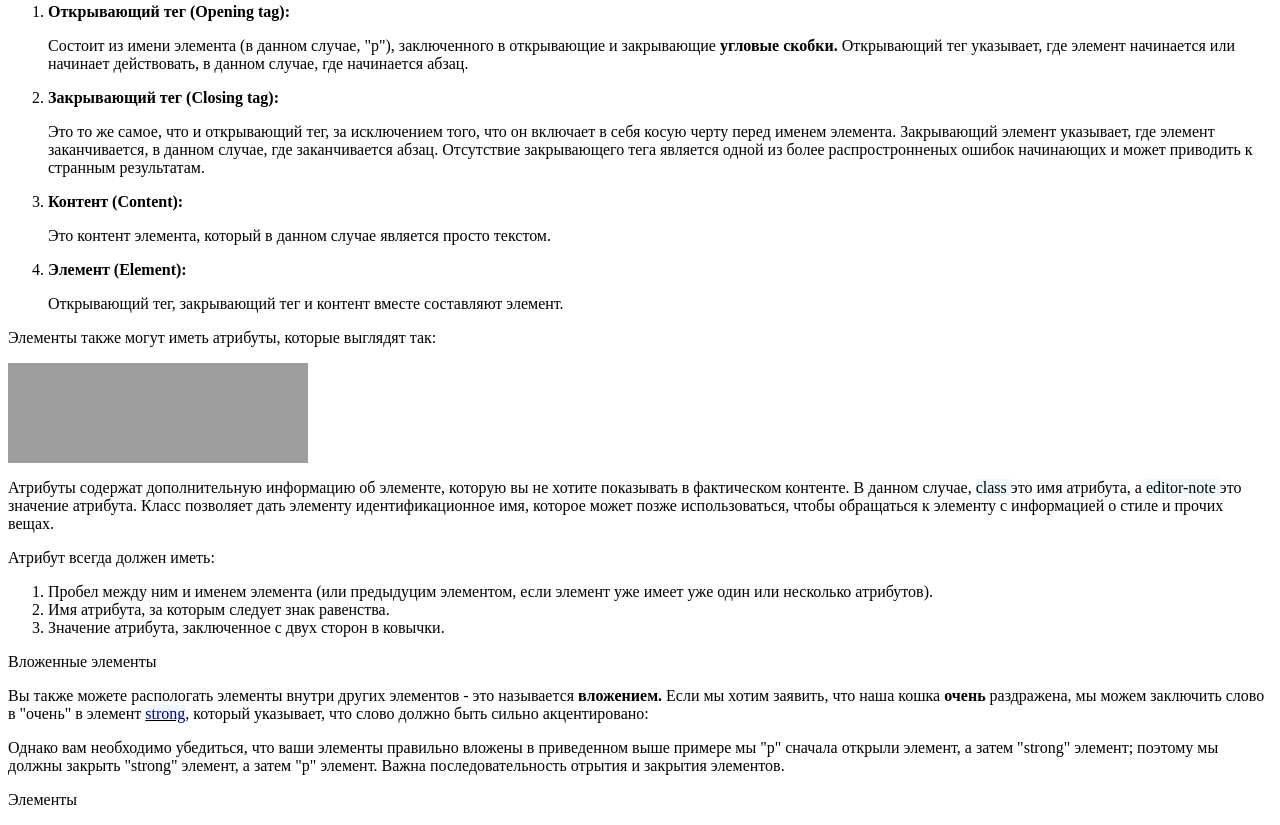
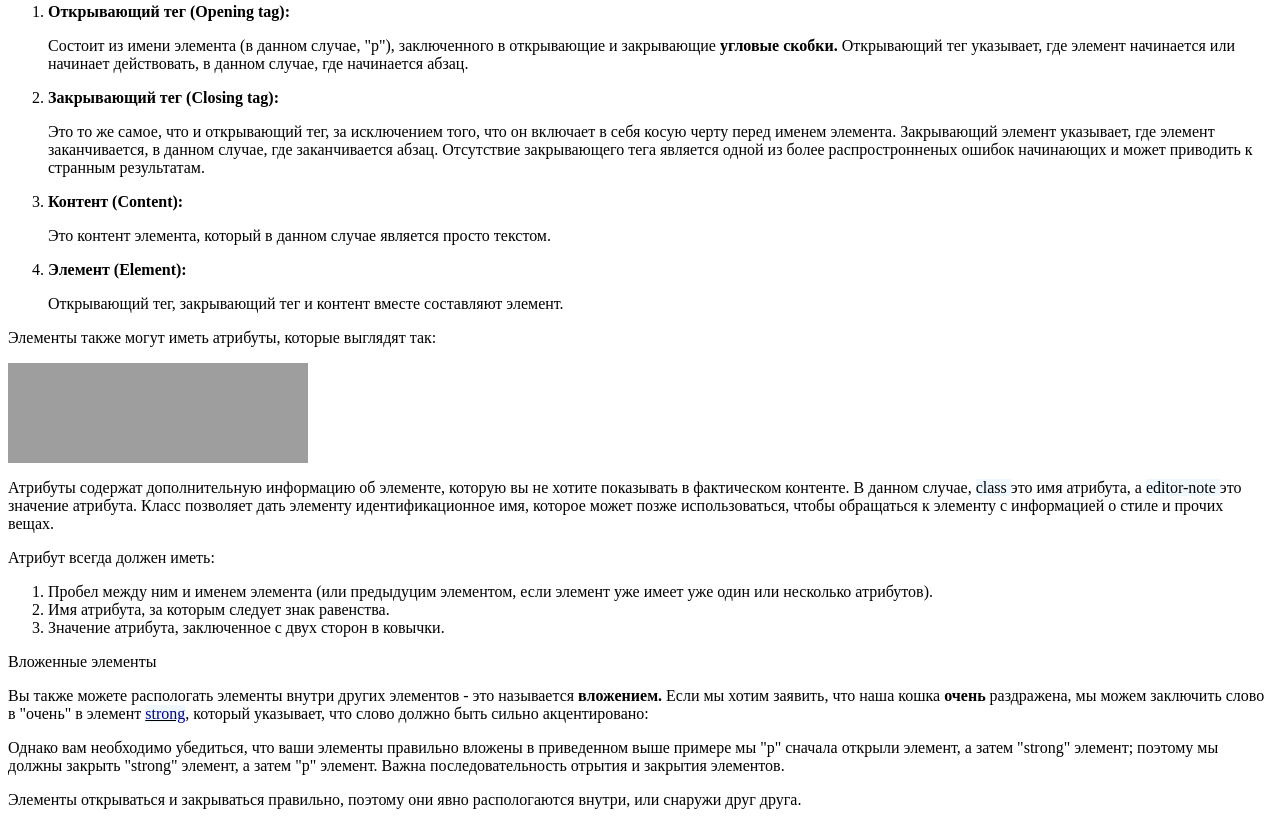
Before and after one commit to Oleksandra-y/homework, a plain HTML site: page index.html in a window 1280 px wide. Shown: the part 604-1429 px from the top of the page. Drawn offline with Linux system fonts and the light colour scheme; grey boxes are pictures that could not be loaded.

Commit message:
открываются

```diff
--- a/index.html
+++ b/index.html
@@ -39,7 +39,7 @@
     <p>Вложенные элементы </p>
     <p>Вы также можете распологать элементы внутри других элементов - это называется <b>вложением.</b> Если мы хотим заявить, что наша кошка <b>очень </b>раздражена, мы можем заключить слово в "очень" в элемент <u><span style="background-color:aliceblue; color: darkblue;"> strong</style></span></u>, который указывает, что слово должно быть сильно акцентировано:</p>
     <p>Однако вам необходимо убедиться, что ваши элементы правильно вложены в приведенном выше примере мы "р" сначала открыли элемент, а затем "strong" элемент; поэтому мы должны закрыть "strong" элемент, а затем "р" элемент. Важна последовательность отрытия и закрытия элементов.</p>
-    <p>Элементы </p>
+    <p>Элементы открываться и закрываться правильно, поэтому они явно распологаются внутри, или снаружи друг друга.</p>
 
 </body>
 </html>
```
